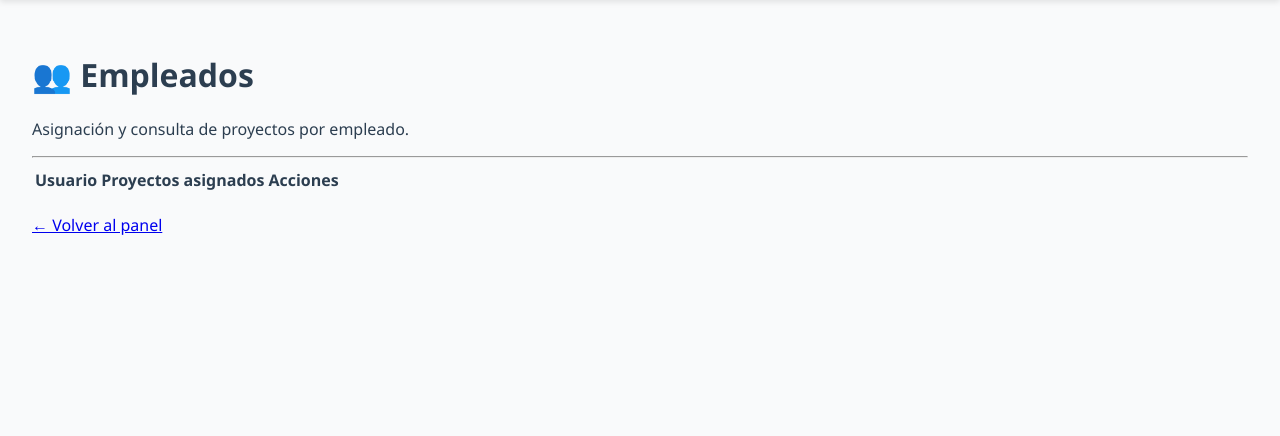
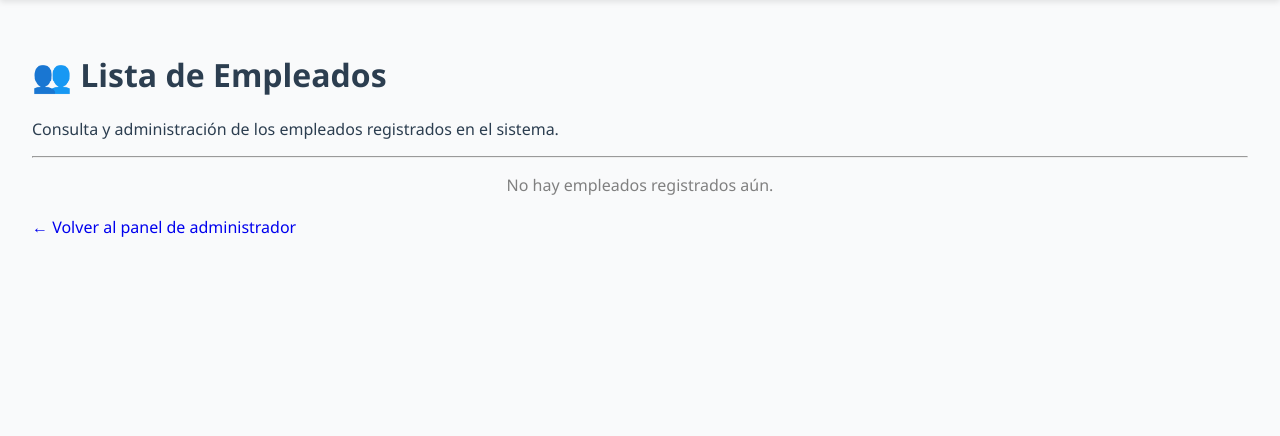
Before and after one commit to Alex090205/PIA-PROYECTOS, a Django app: page /empleados/ in a window 1280 px wide. Shown: the part 72-508 px from the top of the page. Run offline with Django 5.2, Linux system fonts and the light colour scheme; the visitor is signed in with stand-in values (Sample User, id 1); data comes from the database, SQL or seed files in the repository; lists and menus that the app fills with data are empty.

Commit message:
Actualizado estilo  en asignar proyecto y vista empleados asi como asignar

```diff
--- a/gestion/templates/gestion/empleados.html
+++ b/gestion/templates/gestion/empleados.html
@@ -1,57 +1,71 @@
 {% extends "gestion/base.html" %}
-{% block title %}Empleados{% endblock %}
+
+{% block title %}Lista de Empleados{% endblock %}
 
 {% block content %}
-<h1>👥 Empleados</h1>
-<p>Asignación y consulta de proyectos por empleado.</p>
+    <h1>👥 Lista de Empleados</h1>
+    <p>Consulta y administración de los empleados registrados en el sistema.</p>
     <hr>
 
-<table>
-  <thead>
+    {% if empleados %}
+        <table border="1" cellpadding="8" cellspacing="0" style="width: 100%; border-collapse: collapse; text-align: left;">
+            <thead style="background-color: #f2f2f2;">
                 <tr>
+                    <th>ID</th>
                     <th>Usuario</th>
-      <th>Proyectos asignados</th>
+                    <th>Correo</th>
+                    <th>Proyectos Asignados</th>
                     <th>Acciones</th>
                 </tr>
             </thead>
             <tbody>
                 {% for e in empleados %}
                     <tr>
-      <td>
-        <strong>{{ e.username }}</strong><br>
-        <small>{{ e.email }}</small>
-      </td>
+                        <td>{{ e.id }}</td>
+                        <td><strong>{{ e.username }}</strong></td>
+                        <td>{{ e.email|default:"-" }}</td>
                         <td>
                             {% if e.asignaciones.all %}
+                                <ul style="margin:0; padding-left: 20px;">
                                     {% for a in e.asignaciones.all %}
-            <div class="card" style="margin-bottom:6px; padding:8px;">
-              <div><strong>{{ a.proyecto.nombre }}</strong> —
-                  {% if a.activo %}<span style="color: #16a34a;">Activo</span>{% else %}<span style="color:#ef4444;">Baja</span>{% endif %}
-              </div>
+                                        <li>
+                                            <strong>{{ a.proyecto.nombre }}</strong> —
+                                            {% if a.activo %}
+                                                <span style="color: #16a34a;">Activo</span>
+                                            {% else %}
+                                                <span style="color: #ef4444;">Baja</span>
+                                            {% endif %}
+                                            <br>
                                             <small>Rol: {{ a.get_rol_en_proyecto_display }}</small>
                                             {% if a.activo %}
-                <form method="post" action="{% url 'desasignar_proyecto_empleado' e.id a.proyecto.id %}" style="margin-top:6px;">
+                                                <form method="post" action="{% url 'desasignar_proyecto_empleado' e.id a.proyecto.id %}" style="margin-top:4px;">
                                                     {% csrf_token %}
-                  <button type="submit" class="btn" style="background:#e63946;">Desasignar</button>
+                                                    <button type="submit" style="background-color:#e63946; color:white; border:none; padding:4px 8px; border-radius:4px; cursor:pointer;">
+                                                        Desasignar
+                                                    </button>
                                                 </form>
                                             {% endif %}
-            </div>
-          {% empty %}
-            <span style="color:#6C757D;">Sin proyectos asignados.</span>
+                                        </li>
                                     {% endfor %}
+                                </ul>
                             {% else %}
-          <span style="color:#6C757D;">Sin proyectos asignados.</span>
+                                <span style="color: gray;">Sin proyectos asignados</span>
                             {% endif %}
                         </td>
                         <td>
-        <a class="btn btn-primary" href="{% url 'asignar_proyecto_empleado' e.id %}">Asignar proyecto</a>
+                            <a href="{% url 'asignar_proyecto_empleado' e.id %}" style="background-color:#007bff; color:white; text-decoration:none; padding:6px 10px; border-radius:4px;">
+                                Asignar Proyecto
+                            </a>
                         </td>
                     </tr>
                 {% endfor %}
             </tbody>
         </table>
+    {% else %}
+        <p style="color: gray; text-align: center;">No hay empleados registrados aún.</p>
+    {% endif %}
 
     <div style="margin-top: 20px;">
-  <a href="{% url 'admin_home' %}">← Volver al panel</a>
+        <a href="{% url 'admin_home' %}" style="text-decoration: none;">← Volver al panel de administrador</a>
     </div>
 {% endblock %}
```
Also changed, not shown: gestion/static/gestion/css/base.css (+52 -0 lines), gestion/templates/gestion/asignar_proyecto.html (+16 -10 lines). Lines whose indentation alone changed are shown as unchanged.
